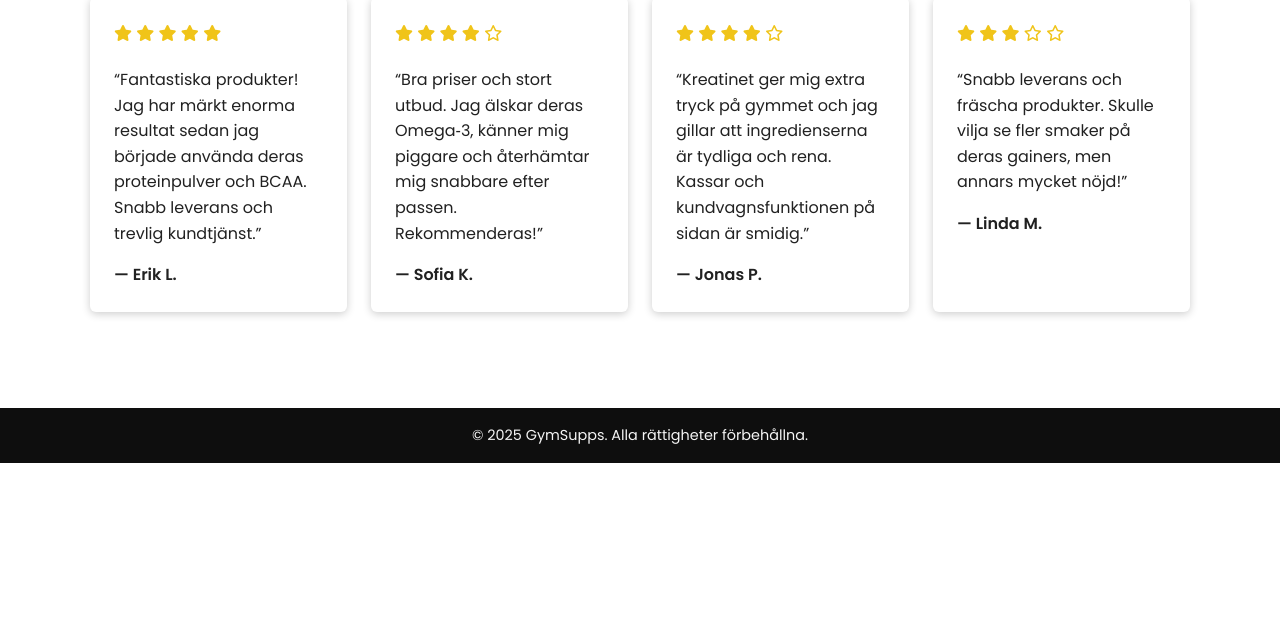
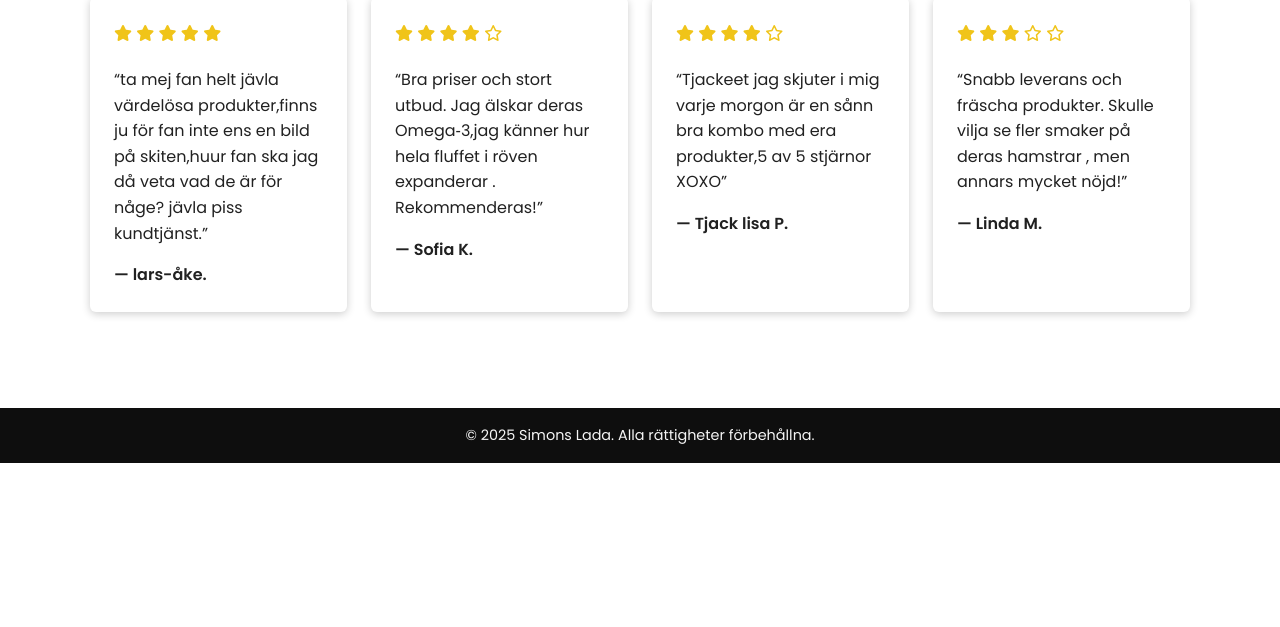
Before and after one commit to svanteblomberg/gymsupps, a plain HTML site: page reviews.html in a window 1280 px wide. Shown: the part 173-800 px from the top of the page. Drawn offline with Linux system fonts and the light colour scheme.

Commit message:
justerat text på skämt

```diff
--- a/reviews.html
+++ b/reviews.html
@@ -3,7 +3,7 @@
   <head>
     <meta charset="UTF-8" />
     <meta name="viewport" content="width=device-width, initial-scale=1.0" />
-    <title>Recensioner – GymSupps</title>
+    <title>Recensioner – Simons Lada</title>
     <link
       href="https://fonts.googleapis.com/css2?family=Poppins:wght@300;400;600;700&display=swap"
       rel="stylesheet"
@@ -47,7 +47,7 @@
     <header class="navbar">
       <div class="container">
         <div class="logo">
-          <a href="index.html">Gym<span class="accent">Supps</span></a>
+          <a href="index.html">Simons<span class="accent">Lada</span></a>
         </div>
         <nav>
           <ul>
@@ -77,11 +77,10 @@
             <i class="fa-solid fa-star"></i>
           </div>
           <p>
-            “Fantastiska produkter! Jag har märkt enorma resultat sedan jag
-            började använda deras proteinpulver och BCAA. Snabb leverans och
-            trevlig kundtjänst.”
+            “ta mej fan helt jävla värdelösa produkter,finns ju för fan inte ens en bild på skiten,huur fan ska jag då veta vad de är för någe?
+            jävla piss kundtjänst.”
           </p>
-          <span class="review-author">— Erik L.</span>
+          <span class="review-author">— lars-åke.</span>
         </div>
         <div class="review-card">
           <div class="stars">
@@ -92,8 +91,8 @@
             <i class="fa-regular fa-star"></i>
           </div>
           <p>
-            “Bra priser och stort utbud. Jag älskar deras Omega‑3, känner mig
-            piggare och återhämtar mig snabbare efter passen. Rekommenderas!”
+            “Bra priser och stort utbud. Jag älskar deras Omega‑3,jag känner hur hela fluffet i röven expanderar
+            . Rekommenderas!”
           </p>
           <span class="review-author">— Sofia K.</span>
         </div>
@@ -106,11 +105,9 @@
             <i class="fa-regular fa-star"></i>
           </div>
           <p>
-            “Kreatinet ger mig extra tryck på gymmet och jag gillar att
-            ingredienserna är tydliga och rena. Kassar och kundvagnsfunktionen
-            på sidan är smidig.”
+            “Tjackeet jag skjuter i mig varje morgon är en sånn bra kombo med era produkter,5 av 5 stjärnor XOXO”
           </p>
-            <span class="review-author">— Jonas P.</span>
+            <span class="review-author">— Tjack lisa P.</span>
         </div>
         <div class="review-card">
           <div class="stars">
@@ -122,7 +119,7 @@
           </div>
           <p>
             “Snabb leverans och fräscha produkter. Skulle vilja se fler
-            smaker på deras gainers, men annars mycket nöjd!”
+            smaker på deras hamstrar , men annars mycket nöjd!”
           </p>
           <span class="review-author">— Linda M.</span>
         </div>
@@ -180,7 +177,7 @@
 
     <footer class="footer">
       <div class="container">
-        <p>&copy; <span id="year"></span> GymSupps. Alla rättigheter förbehållna.</p>
+        <p>&copy; <span id="year"></span> Simons Lada. Alla rättigheter förbehållna.</p>
       </div>
     </footer>
 
```
Also changed, not shown: about.html (+7 -13 lines), index.html (+3 -3 lines).
